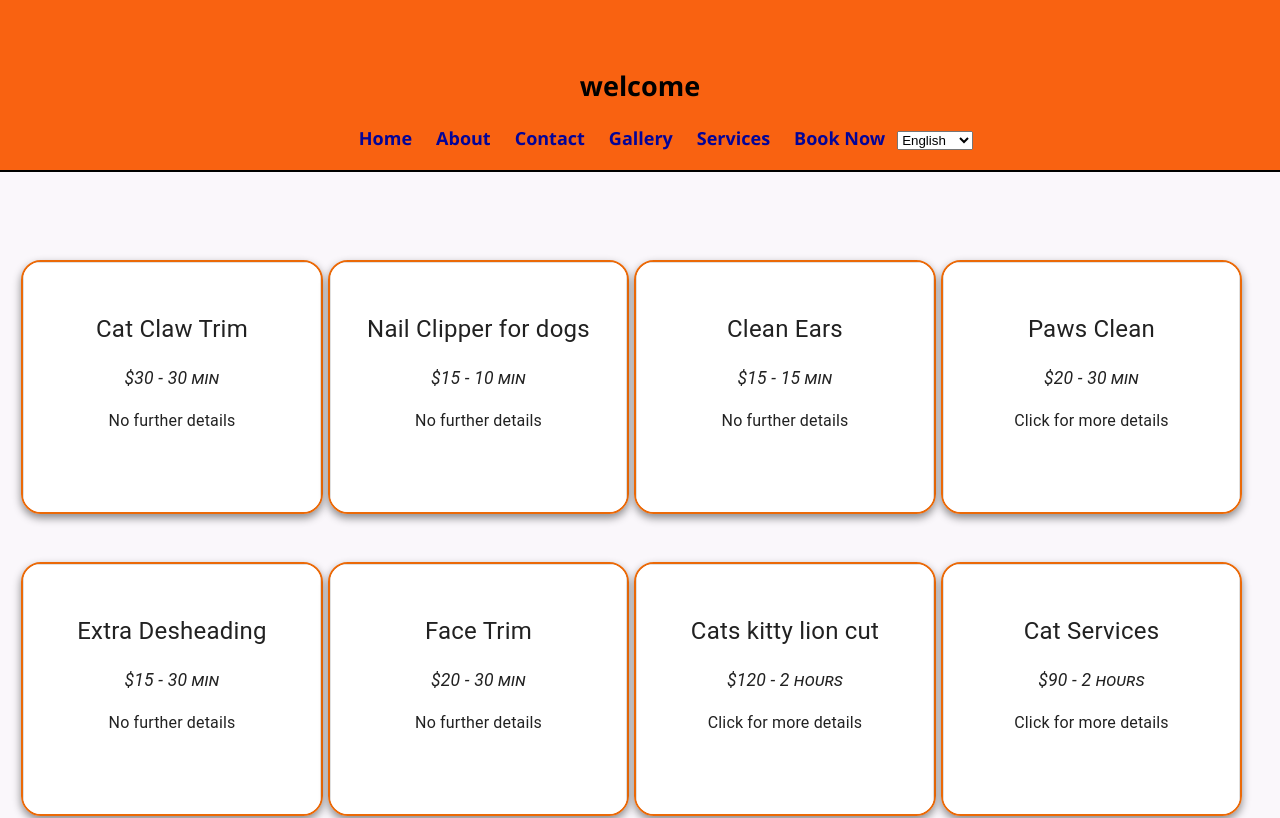
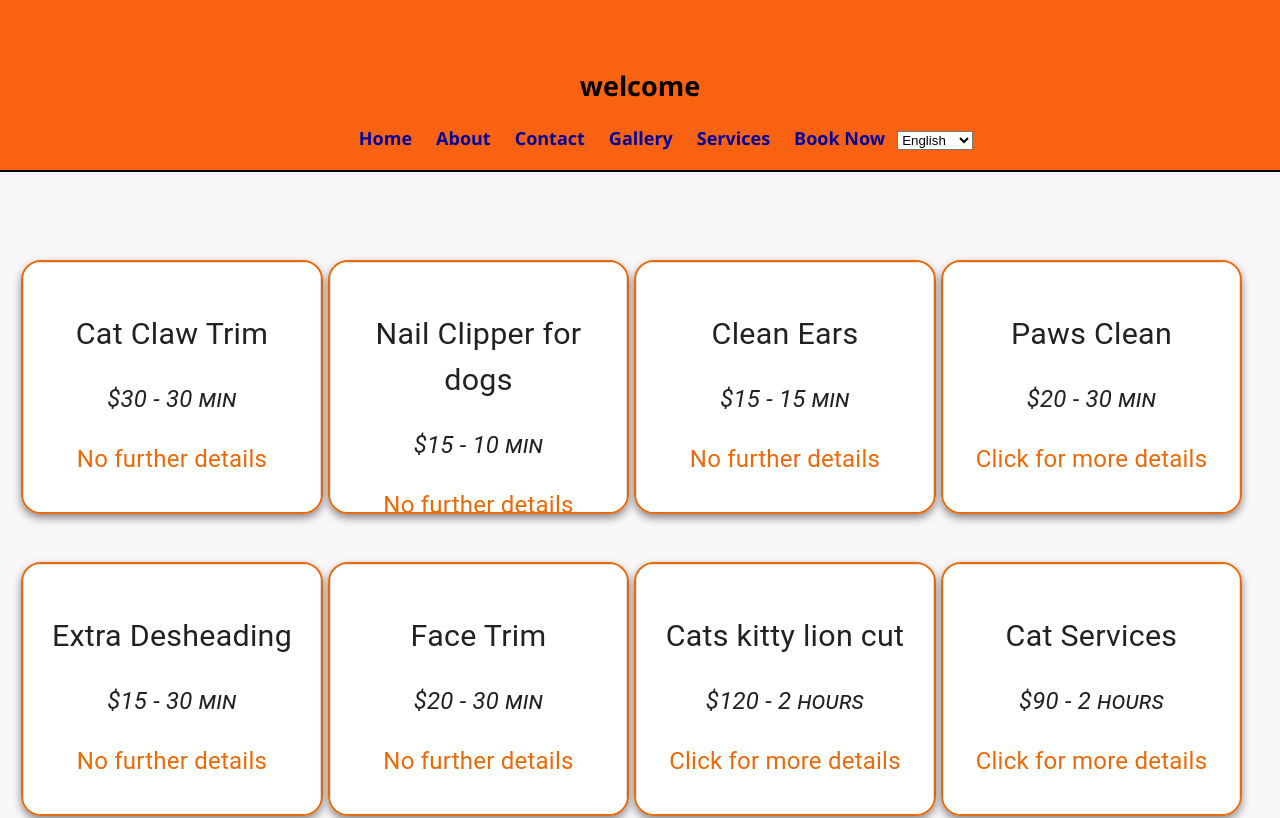
Before and after one commit to chromeshock/astoria-grooming-holsitic-spa, a React (Create React App) app: page /Services in a window 1280 px wide. Shown: the top 818 px of the page. Built offline with nearby package versions, Linux system fonts and the light colour scheme.

Commit message:
Add files via upload

```diff
--- a/src/components/About.js
+++ b/src/components/About.js
@@ -6,10 +6,8 @@ function About () {
         <div className='parent-container'>
             <div className='child-container'>
             <h1 className='header-moved' >About</h1>
-                <p className='about-txt'>Lorem ipsum dolor sit amet, consectetur adipiscing elit, sed do eiusmod tempor incididunt ut labore et dolore magna aliqua. Ut enim ad minim veniam, quis nostrud exercitation ullamco laboris nisi ut aliquip ex ea commodo consequat. Duis aute irure dolor in reprehenderit in voluptate velit esse cillum      dolore eu fug.Lorem ipsum dolor sit amet, consectetur adipiscing elit, sed do eiusmod tempor incididunt ut labore et dolore magna aliqua. Ut enim ad minim veniam, quis nostrud exercitation ullamco laboris nisi ut aliquip ex ea commodo consequat. Duis aute irure dolor in reprehenderit in voluptate velit esse cillum dolore eu fug.Lorem ipsum dolor sit amet, consectetur adipiscing elit, sed do eiusmod tempor   incididunt ut labore et dolore magna aliqua. Ut enim ad minim veniam, quis nostrud exercitation ullamco laboris nisi ut aliquip ex ea commodo consequat. Duis aute irure dolor in reprehenderit in voluptate velit esse cillum dolore eu fug</p>
+                <p className='about-txt'>We've designed a special place for your beloved pets. We aim to be more than just a regular grooming salon; our atmosphere is cage-free. Each client has a separate grooming room, with special accommodations to keep our cat clients isolated. Our tables and hydraulic bathtubs make it easier to handle both long and extra-long dog breeds</p>
             </div>
-
-
         </div>
     )
 }
--- a/src/components/App.css
+++ b/src/components/App.css
@@ -22,8 +22,8 @@
     text-align: center;
   }
 
-  .about-txt{
-    margin-bottom: 5em;
+  .about-txt {
+    margin-top: 5em;
   }
 
    .price-text {
@@ -33,9 +33,10 @@
     padding-bottom: 1em;
   }
 
-  .description-text {
+  /*more details*/
+.color-text {
   color:  rgb(235, 105, 7);
-
+  padding-top: .5em;
 }
 
   .image-grid {
@@ -304,7 +305,7 @@ h1 {
   box-shadow: 0 4px 8px 0 rgba(0, 0, 0, 0.452);
 }
 /*more details*/
-.description-text {
+.color-text {
   color:  rgb(235, 105, 7);
   padding-top: 1em;
 }
@@ -324,8 +325,7 @@ h1 {
 
 
 .txt-formatted {
-  margin-top: 5em;
-  font-size:39px;
+  font-size:18px;
   text-align:center;
 }
 
--- a/src/components/ServicesCard.js
+++ b/src/components/ServicesCard.js
@@ -20,13 +20,13 @@ function ServiceCard({ service }) {
     <div className={`card-container ${isExpanded ? 'expanded' : ''}`} onClick={handleExpand}>
       <Card variant="outlined">
         <CardContent>
-          <Typography  sx={{ fontSize: '1.5rem' }}>
+          <Typography  sx={{ fontSize: '1.9rem' }}>
             {t(service.name)}
           </Typography>
-          <Typography  className='price-text' sx={{ fontSize: '1.1rem' }}>
+          <Typography  className='price-text' sx={{ fontSize: '1.5rem' }}>
            {t(service.price)} - {t(service.duration)}
           </Typography>
-           <Typography className='description-text' sx={{ fontSize: '1rem' }}>
+           <Typography className='color-text' sx={{ fontSize: '1.5rem' }}>
            {t(service.details)}
           </Typography>
           <Fade in={isExpanded} timeout={500}>
@@ -36,8 +36,6 @@ function ServiceCard({ service }) {
           </Fade>
         </CardContent>
       </Card>
-
-
     </div>
 
   );
```
Lines whose indentation alone changed are shown as unchanged.
